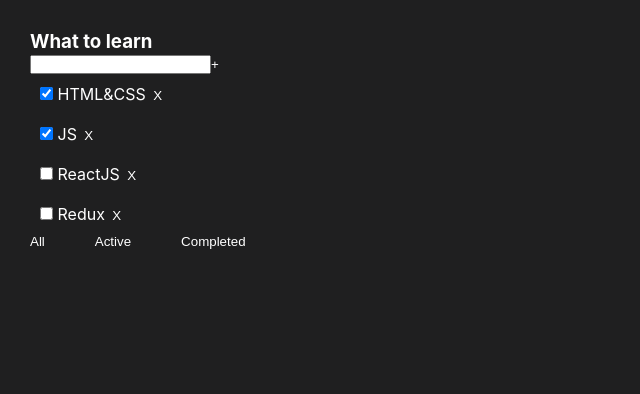
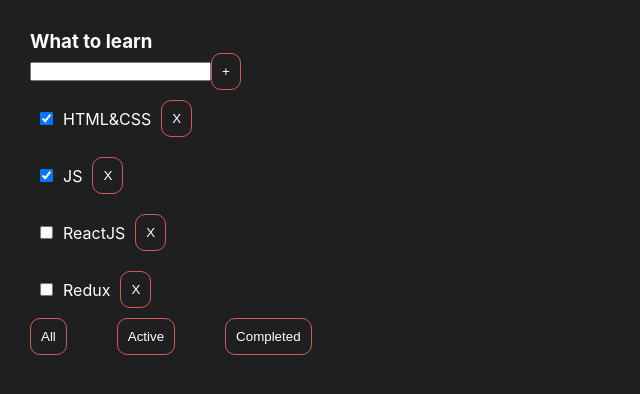
Before and after one commit to demorest49de/todolist-react-app, a React (Create React App) app: page / in a window 1280 px wide. Shown: the top 394 px of the page, without its empty margins (0-640 px from the left). Built offline with nearby package versions, Linux system fonts and the light colour scheme.

Commit message:
Changes GlobalStyles.ts Todolist.tsx

```diff
--- a/src/Todolist.tsx
+++ b/src/Todolist.tsx
@@ -26,7 +26,7 @@
             <ul>
                 {props.tasks.map(v => {
                     return (
-                        <li style={{padding: "10px"}}
+                        <li style={{padding: "10px", display: "flex", gap: "10px", alignItems: "center"}}
                             key={v.id}><input type="checkbox"
                                               defaultChecked={v.isDone}
                                               onClick={() => {
@@ -35,7 +35,7 @@
                         /> <span>{v.title}</span>
                             <button onClick={() => {
                                 props.removeTask(v.id)
-                            }}>&nbsp;&nbsp;X
+                            }}>X
                             </button>
                         </li>
                     )
--- a/src/styles/GlobalStyles.ts
+++ b/src/styles/GlobalStyles.ts
@@ -52,9 +52,10 @@
 
   button {
     cursor: pointer;
-    padding: 0;
+    padding: 10px;
     background-color: unset;
-    border: none;
+    border: 1px solid indianred;
+    border-radius: 10px;
     color: ${theme.colors.white}
   }
 
```
